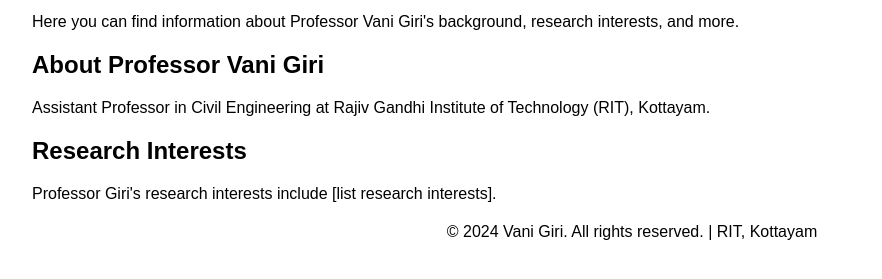
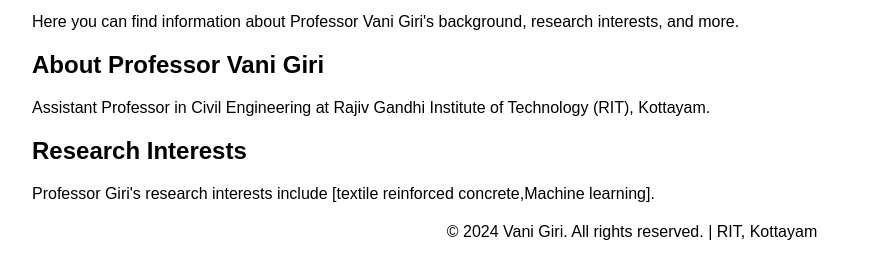
Before and after one commit to vanirit/vanirit.github.io, a plain HTML site: page index.html in a window 1280 px wide. Shown: the part 141-420 px from the top of the page, without its empty margins (8-890 px from the left). Drawn offline with Linux system fonts and the light colour scheme.

Commit message:
Update index.html

```diff
--- a/index.html
+++ b/index.html
@@ -39,7 +39,7 @@
 
         <section>
             <h2>Research Interests</h2>
-            <p>Professor Giri's research interests include [list research interests].</p>
+            <p>Professor Giri's research interests include [textile reinforced concrete,Machine learning].</p>
         </section>
 
         <!-- Add more sections as needed -->
```
